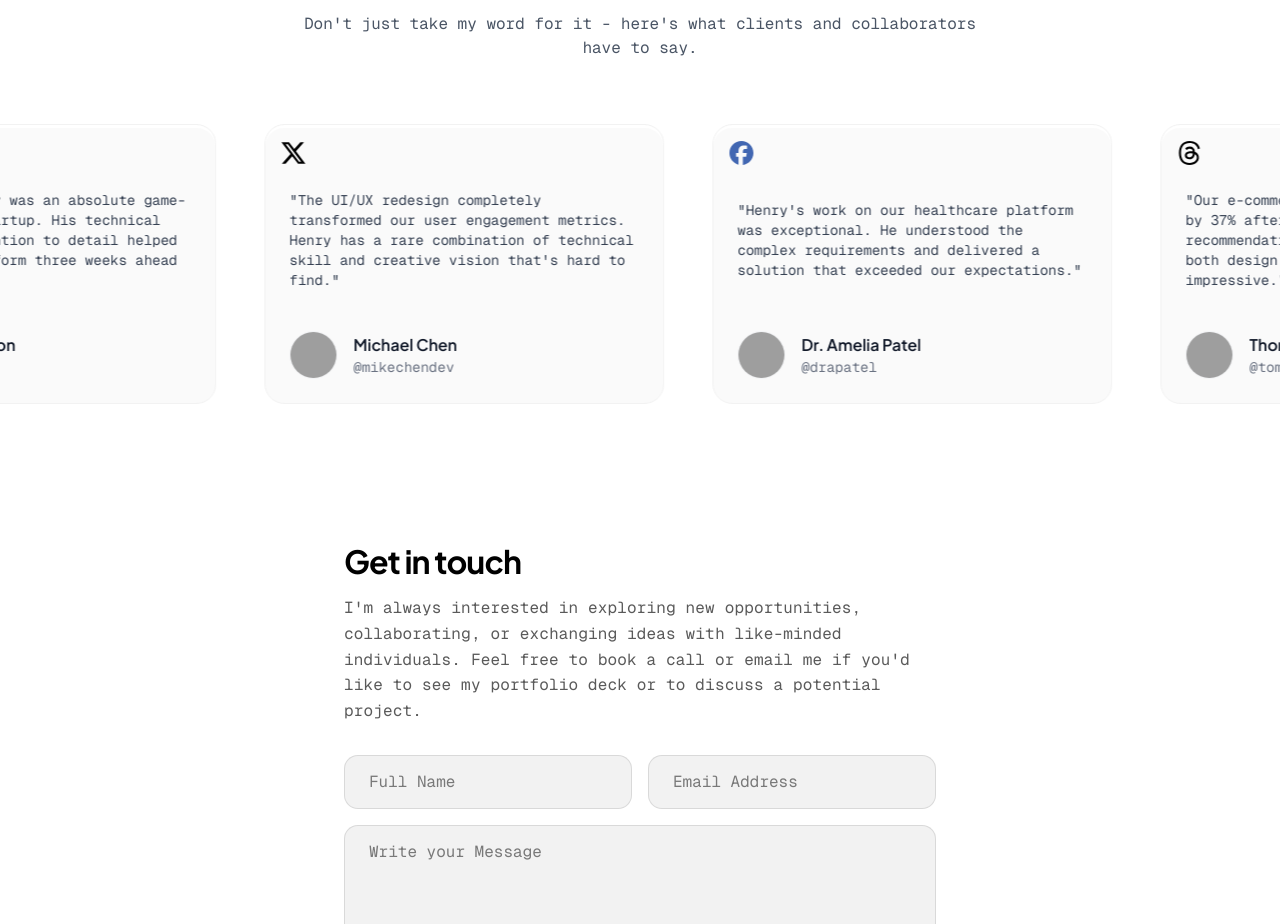
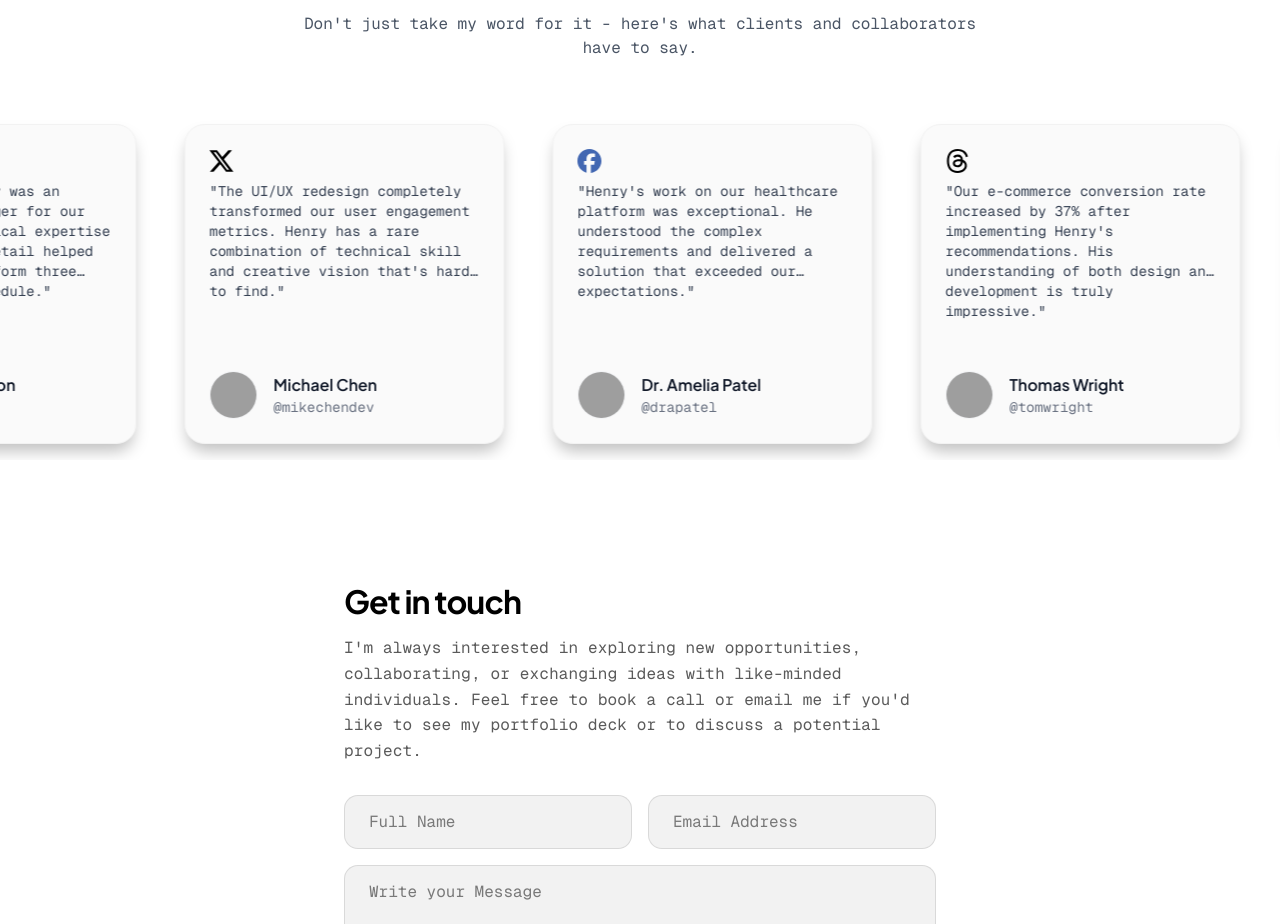
Before and after one commit to fasakinhenry/portfolio, a Next.js app: page / in a window 1280 px wide. Shown: the part 5645-6569 px from the top of the page. Built offline with nearby package versions, Linux system fonts and the light colour scheme; grey boxes are pictures that could not be loaded.

Commit message:
feat: update the testimonials section

```diff
--- a/src/components/sections/Testimonials.jsx
+++ b/src/components/sections/Testimonials.jsx
@@ -118,33 +118,28 @@ const Testimonials = () => {
               }}
             >
               <div
-                className='flex w-[400px] h-[280px] rounded-[20px] overflow-hidden border border-[#f2f2f2] bg-[#fafafa] relative hover:scale-[1.02]'
-                style={cardStyles}
+                className='flex flex-col w-[320px] h-[320px] rounded-[20px] overflow-hidden border border-[#f2f2f2] bg-[#fafafa] relative hover:scale-[1.02]'
+                style={{ ...cardStyles, ...innerShadow }}
               >
-                <div
-                  className='p-6 flex flex-col w-full h-full rounded-[10px]'
-                  style={innerShadow}
-                >
+                <div className='flex flex-col justify-between h-full p-6'>
                   {/* Social Icon */}
                   <a
                     href={testimonial.link}
                     target='_blank'
                     rel='noopener noreferrer'
-                    className='absolute top-4 left-4 transition-transform hover:scale-105'
+                    className='mb-2'
                     onClick={(e) => e.stopPropagation()}
                   >
                     {getSocialIcon(testimonial.social)}
                   </a>
 
-                  {/* Vertically centered content */}
-                  <div className='flex flex-col justify-center flex-grow'>
-                    <p className='text-sm text-gray-700 line-clamp-5'>
-                      "{testimonial.text}"
-                    </p>
-                  </div>
+                  {/* Testimonial Text */}
+                  <p className='text-sm text-gray-700 line-clamp-5 flex-grow'>
+                    "{testimonial.text}"
+                  </p>
 
                   {/* Avatar and Name */}
-                  <div className='flex items-center'>
+                  <div className='flex items-center mt-4'>
                     <div className='w-12 h-12 rounded-full overflow-hidden border border-gray-100 mr-4'>
                       <img
                         src={testimonial.image}
```
